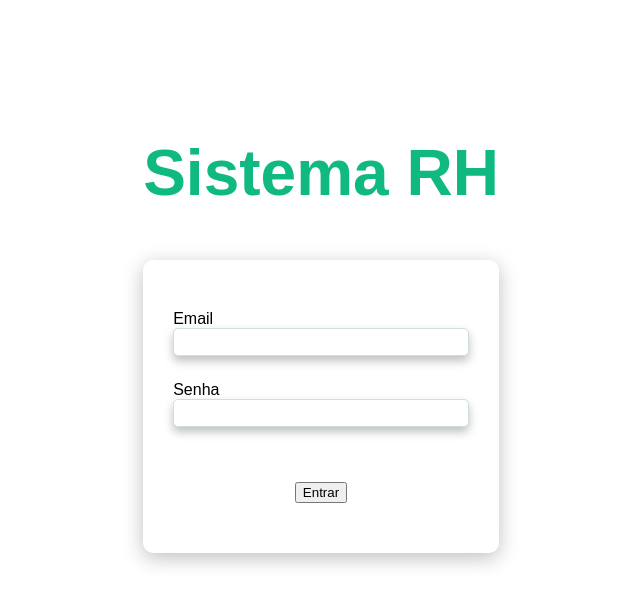
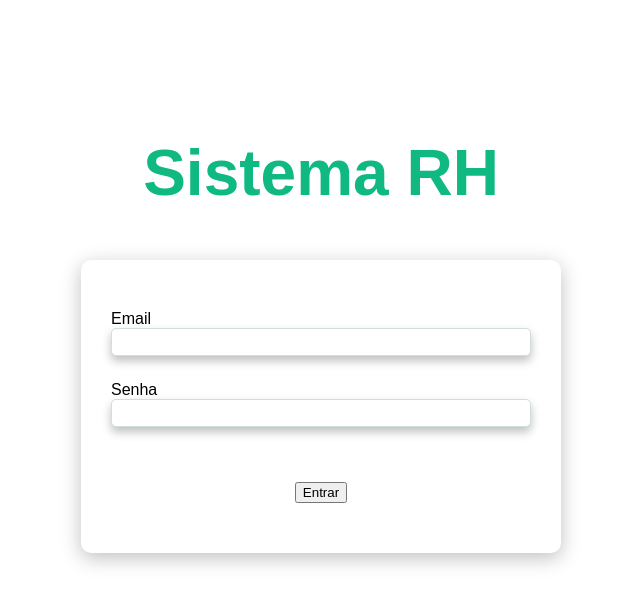
Before and after one commit to benevidesjohns/sistema-rh-frontend, a React (Create React App) app: page / in a window 1280 px wide. Shown: the top 604 px of the page, without its empty margins (319-959 px from the left). Built offline with nearby package versions, Linux system fonts and the light colour scheme.

Commit message:
feat: criado arquivo de rotas

```diff
--- a/src/App.jsx
+++ b/src/App.jsx
@@ -1,10 +1,10 @@
 import React from 'react';
-import LoginPage from './pages/LoginPage';
+import AppRoutes from './AppRoutes';
 
 function App() {
   return (
-    <div id="login">
-      <LoginPage />
+    <div>
+      <AppRoutes />
     </div>
   );
 }
--- /dev/null
+++ b/src/AppRoutes.jsx
@@ -0,0 +1,20 @@
+import {
+  BrowserRouter as Router,
+  Route,
+  Routes,
+  Navigate,
+} from "react-router-dom";
+
+import LoginPage from "./pages/LoginPage";
+
+const AppRoutes = () => {
+  return (
+    <Router>
+      <Routes>
+        <Route exact path="/" element={<LoginPage />} />
+      </Routes>
+    </Router>
+  );
+};
+
+export default AppRoutes;
```
Also changed, not shown: 1 other file (tests, documents, lock files or other folders).
